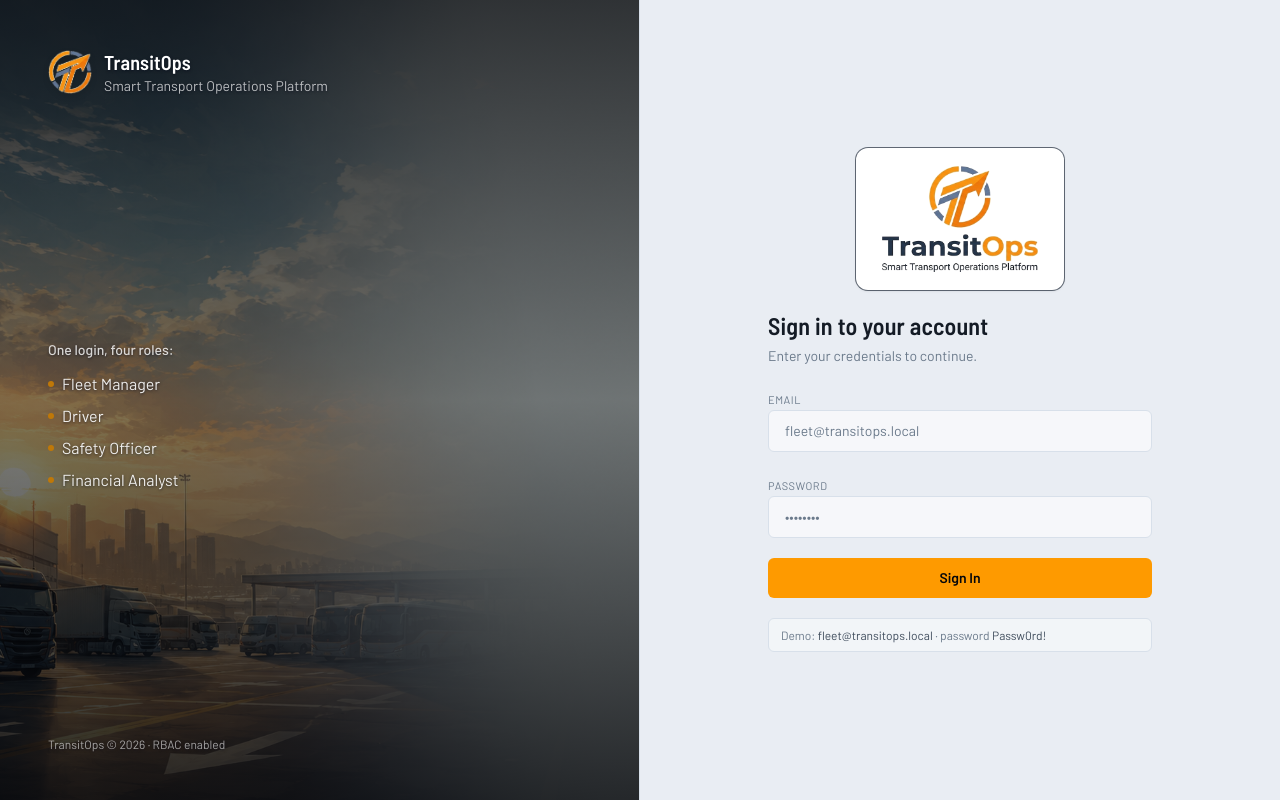
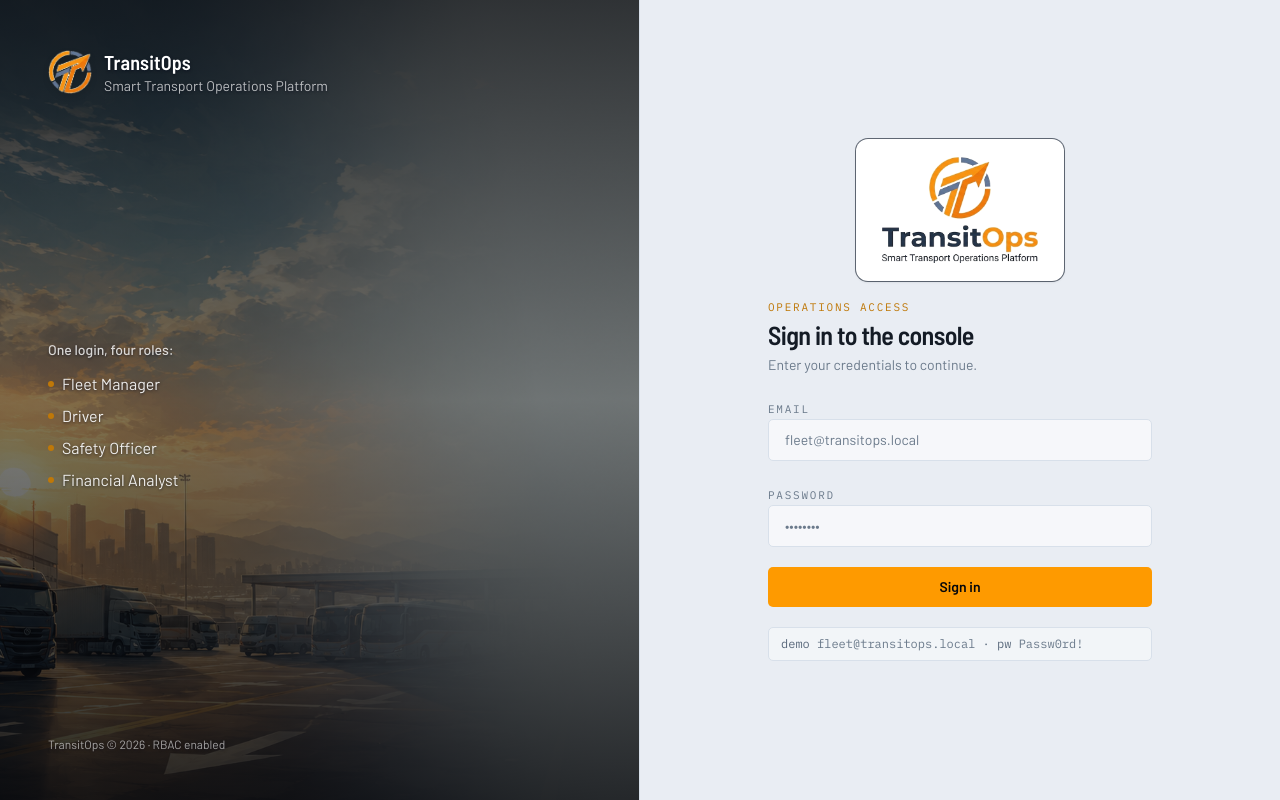
Before and after one commit to codedpool/transit-ops, a Next.js app in the folder client/: page /login in a window 1280 px wide. Built offline with nearby package versions, Linux system fonts and the light colour scheme; no server answers.

Commit message:
Refine login page typography

```diff
--- a/client/app/login/page.js
+++ b/client/app/login/page.js
@@ -101,8 +101,9 @@ export default function LoginPage() {
           </div>
 
           <div>
-            <h2 className="text-2xl font-semibold text-slate-100">
-              Sign in to your account
+            <p className="eyebrow mb-1.5 text-amber-400">Operations Access</p>
+            <h2 className="text-[26px] font-semibold leading-tight tracking-tight text-slate-100">
+              Sign in to the console
             </h2>
             <p className="mt-1 text-sm text-slate-500">
               Enter your credentials to continue.
@@ -116,7 +117,7 @@ export default function LoginPage() {
           )}
 
           <div className="space-y-1">
-            <label className="text-[11px] uppercase tracking-wider text-slate-500">
+            <label className="eyebrow text-slate-500">
               Email
             </label>
             <input
@@ -125,12 +126,12 @@ export default function LoginPage() {
               value={email}
               onChange={(e) => setEmail(e.target.value)}
               placeholder="fleet@transitops.local"
-              className="w-full rounded-lg border border-slate-800 bg-slate-900/60 px-4 py-2.5 text-sm text-slate-200 placeholder:text-slate-500 focus:border-amber-500/50 focus:outline-none"
+              className="w-full rounded-md border border-slate-800 bg-slate-900/60 px-4 py-2.5 text-sm text-slate-200 placeholder:text-slate-500 focus:border-amber-400/60 focus:outline-none"
             />
           </div>
 
           <div className="space-y-1">
-            <label className="text-[11px] uppercase tracking-wider text-slate-500">
+            <label className="eyebrow text-slate-500">
               Password
             </label>
             <input
@@ -139,21 +140,21 @@ export default function LoginPage() {
               value={password}
               onChange={(e) => setPassword(e.target.value)}
               placeholder="••••••••"
-              className="w-full rounded-lg border border-slate-800 bg-slate-900/60 px-4 py-2.5 text-sm text-slate-200 placeholder:text-slate-500 focus:border-amber-500/50 focus:outline-none"
+              className="w-full rounded-md border border-slate-800 bg-slate-900/60 px-4 py-2.5 text-sm text-slate-200 placeholder:text-slate-500 focus:border-amber-400/60 focus:outline-none"
             />
           </div>
 
           <button
             type="submit"
             disabled={loading}
-            className="w-full rounded-lg bg-amber-500 px-4 py-2.5 text-sm font-semibold text-slate-950 transition-colors hover:bg-amber-400 disabled:opacity-60"
+            className="w-full rounded-md bg-amber-500 px-4 py-2.5 text-sm font-semibold text-slate-950 transition-colors hover:bg-amber-400 disabled:opacity-60"
           >
-            {loading ? "Signing in…" : "Sign In"}
+            {loading ? "Signing in…" : "Sign in"}
           </button>
 
-          <p className="rounded-lg border border-slate-800 bg-slate-900/40 px-3 py-2 text-xs text-slate-500">
-            Demo: <span className="text-slate-300">fleet@transitops.local</span> ·
-            password <span className="text-slate-300">Passw0rd!</span>
+          <p className="rounded-md border border-slate-800 bg-slate-900/40 px-3 py-2 font-mono text-xs text-slate-500">
+            <span className="text-slate-400">demo</span> fleet@transitops.local ·{" "}
+            <span className="text-slate-400">pw</span> Passw0rd!
           </p>
         </form>
       </div>
```
